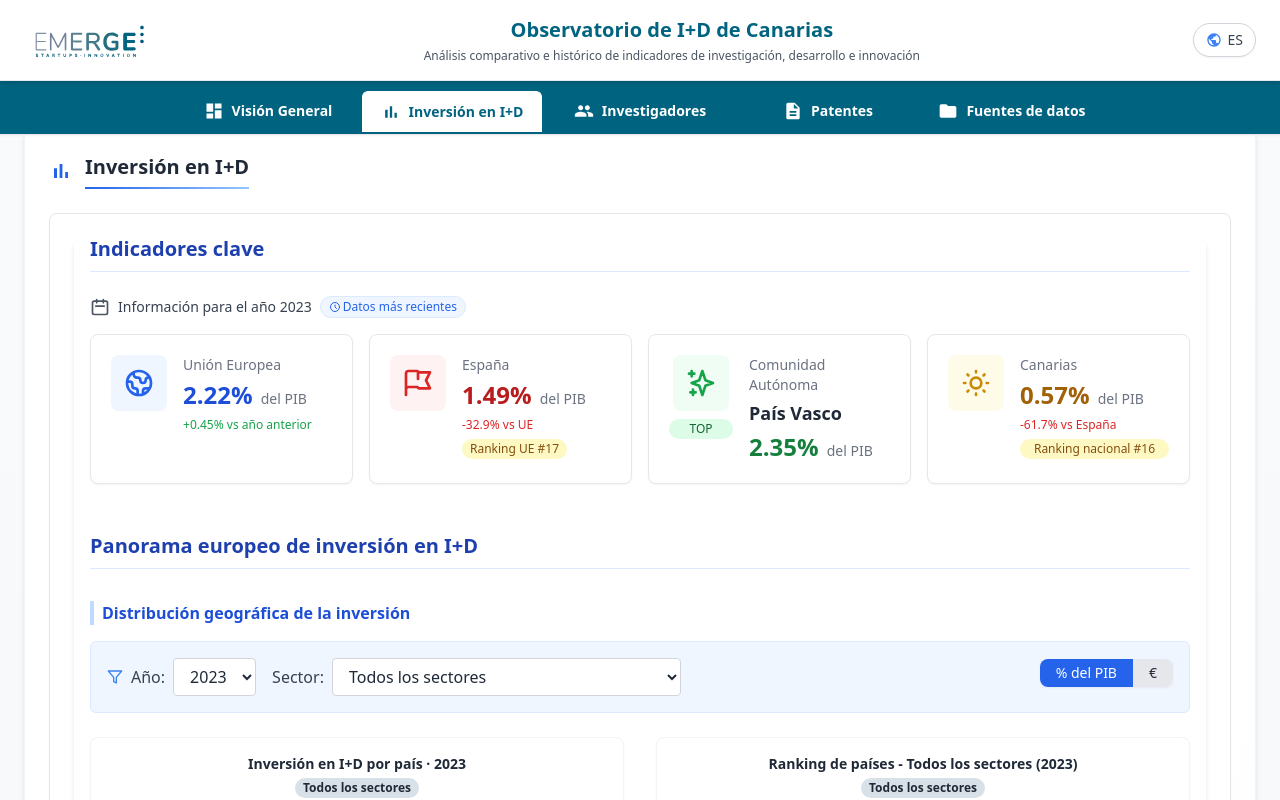
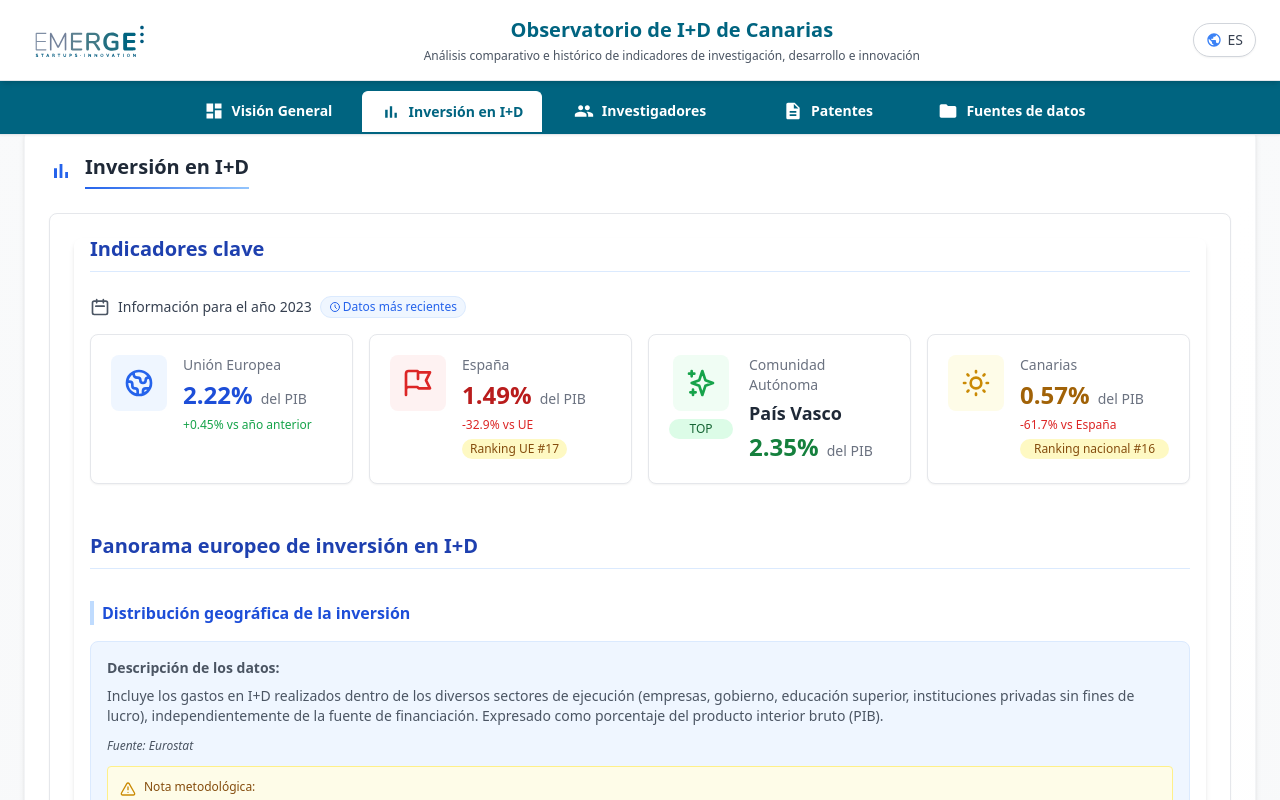
Before and after one commit to dani-rios-data/emerge, a React (Vite) app: page / in a window 1280 px wide. Both pictures are taken after a click on the item "Inversión en I+D". Shown: the top 800 px of the page. Built offline with nearby package versions, Linux system fonts and the light colour scheme.

Commit message:
update fixes

```diff
--- a/src/components/CountryRankingChart.tsx
+++ b/src/components/CountryRankingChart.tsx
@@ -1189,41 +1189,7 @@ const CountryRankingChart: React.FC<CountryRankingChartProps> = ({
 
   // Función para obtener el título del gráfico basado en sector y año seleccionados
   const getChartTitle = () => {
-    // Mapeo de IDs de sector a nombres localizados
-    const sectorNames: Record<string, { es: string, en: string }> = {
-      'total': {
-        es: 'Todos los sectores',
-        en: 'All sectors'
-      },
-      'business': {
-        es: 'Empresas',
-        en: 'Business enterprise'
-      },
-      'government': {
-        es: 'Administración Pública',
-        en: 'Government'
-      },
-      'education': {
-        es: 'Enseñanza Superior',
-        en: 'Higher education'
-      },
-      'nonprofit': {
-        es: 'Instituciones sin fines de lucro',
-        en: 'Non-profit institutions'
-      }
-    };
-
-    // Obtener nombre localizado del sector
-    const sectorName = sectorNames[selectedSector] ?
-                       sectorNames[selectedSector][language] :
-                       (language === 'es' ? 'Todos los sectores' : 'All sectors');
-
-    // Construir el título con el mismo formato que los otros componentes
-    if (language === 'es') {
-      return `Ranking de países - ${sectorName} (${selectedYear})`;
-    } else {
-      return `Country Ranking - ${sectorName} (${selectedYear})`;
-    }
+    return `${language === 'es' ? 'Ranking de países por inversión en I+D' : 'Country Ranking by R&D Investment'} · ${selectedYear}`;
   };
 
   // Función para obtener el color del sector para el título
@@ -1241,10 +1207,10 @@ const CountryRankingChart: React.FC<CountryRankingChartProps> = ({
         <h3 className="text-sm font-semibold text-gray-800">
           {getChartTitle()}
         </h3>
-                 <div className="inline-block mt-1 px-2 py-0.5 rounded-full text-xs font-bold text-gray-800"
+        <div className="inline-block mt-1 px-2 py-0.5 rounded-full text-xs font-bold text-gray-800"
              style={{ backgroundColor: `${d3.color(getSectorColor())?.copy({ opacity: 0.15 })}` }}>
           {(() => {
-            // Obtener el nombre exacto del sector desde los datos de rdSectors
+            // Obtener el nombre exacto del sector desde los datos
             const sectorMapping: Record<string, string> = {
               'total': 'All Sectors',
               'business': 'Business enterprise sector',
@@ -1253,12 +1219,18 @@ const CountryRankingChart: React.FC<CountryRankingChartProps> = ({
               'nonprofit': 'Private non-profit sector'
             };
 
-            // Obtener el nombre del sector en inglés primero
-            const sectorNameEn = sectorMapping[selectedSector] || 'All Sectors';
+            // Normalizar el ID del sector
+            let normalizedId = selectedSector.toLowerCase();
+            if (normalizedId === 'all sectors' || normalizedId === 'all' || normalizedId === 'total') normalizedId = 'total';
+            if (normalizedId === 'business enterprise sector') normalizedId = 'business';
+            if (normalizedId === 'government sector') normalizedId = 'government';
+            if (normalizedId === 'higher education sector') normalizedId = 'education';
+            if (normalizedId === 'private non-profit sector') normalizedId = 'nonprofit';
 
-            // Obtener el nombre en el idioma actual
-            // Buscar en rdSectors (importado en la página principal) a través de props
-            // Si no está disponible, usar valores predeterminados
+            // Obtener el nombre del sector en inglés
+            const sectorNameEn = sectorMapping[normalizedId] || 'All Sectors';
+
+            // Traducir al idioma actual
             if (language === 'es') {
               switch (sectorNameEn) {
                 case 'All Sectors':
--- a/src/components/SourcesSection.tsx
+++ b/src/components/SourcesSection.tsx
@@ -24,6 +24,8 @@ const SourcesSection: React.FC<SourcesSectionProps> = ({ language }) => {
       // Investment sources
       europeanInvestment: "Inversión en I+D en Europa",
       europeanInvestmentDesc: "Datos sobre el porcentaje del PIB invertido en actividades de I+D en países europeos.",
+      europeanGDP: "Producto Interior Bruto en Europa",
+      europeanGDPDesc: "Datos sobre el PIB a precios corrientes en países europeos, utilizados para calcular la inversión aproximada en I+D en millones de euros.",
       spanishGDP: "Producto Interior Bruto en España",
       spanishGDPDesc: "Datos sobre el PIB en comunidades y ciudades autónomas de España.",
       rdSpending: "Gasto en I+D en España y comunidades autónomas",
@@ -59,6 +61,8 @@ const SourcesSection: React.FC<SourcesSectionProps> = ({ language }) => {
       // Investment sources
       europeanInvestment: "R&D Investment in Europe",
       europeanInvestmentDesc: "Data on the percentage of GDP invested in R&D activities in European countries.",
+      europeanGDP: "Gross Domestic Product in Europe",
+      europeanGDPDesc: "Data on GDP at current prices in European countries, used to calculate approximate R&D investment in million euros.",
       spanishGDP: "Gross Domestic Product in Spain",
       spanishGDPDesc: "Data on GDP in Spanish autonomous communities and cities.",
       rdSpending: "R&D Spending in Spain and autonomous communities",
@@ -92,6 +96,15 @@ const SourcesSection: React.FC<SourcesSectionProps> = ({ language }) => {
       title: t('europeanInvestment'),
       description: t('europeanInvestmentDesc'),
       url: "https://ec.europa.eu/eurostat/databrowser/view/tsc00001/default/table?lang=en",
+      organization: "Eurostat",
+      logo: "/logos/eurostat.png",
+      category: "investment" as const
+    },
+    {
+      id: "eurostat-gdp",
+      title: t('europeanGDP'),
+      description: t('europeanGDPDesc'),
+      url: "https://ec.europa.eu/eurostat/databrowser/view/nama_10_gdp/default/table?lang=en",
       organization: "Eurostat",
       logo: "/logos/eurostat.png",
       category: "investment" as const
--- a/src/pages/Investment/index.tsx
+++ b/src/pages/Investment/index.tsx
@@ -884,6 +884,49 @@ const Investment: React.FC<InvestmentProps> = ({ language }) => {
                 `Geographical Distribution of Investment`}
               />
 
+              {/* Descripción del dataset */}
+              <div className="mb-4 text-sm text-gray-600 bg-blue-50 p-4 rounded-lg border border-blue-100">
+                <p className="mb-2">
+                  <strong>
+                    {language === 'es'
+                      ? 'Descripción de los datos:'
+                      : 'Data description:'}
+                  </strong>
+                </p>
+                <p className="mb-3">
+                  {language === 'es'
+                    ? "Incluye los gastos en I+D realizados dentro de los diversos sectores de ejecución (empresas, gobierno, educación superior, instituciones privadas sin fines de lucro), independientemente de la fuente de financiación. Expresado como porcentaje del producto interior bruto (PIB)."
+                    : "Includes the expenditures for R&D performed within the various sectors of performance (business, government, higher education, private non profit), regardless of the source of funds. Expressed as a percentage of gross domestic product (GDP)."
+                  }
+                </p>
+                <p className="text-xs italic">
+                  {language === 'es'
+                    ? "Fuente: Eurostat"
+                    : "Source: Eurostat"
+                  }
+                </p>
+                <div className="bg-yellow-50 p-3 rounded border border-yellow-200 mt-3">
+                  <div className="flex items-start">
+                    <svg xmlns="http://www.w3.org/2000/svg" width="16" height="16" viewBox="0 0 24 24" fill="none" stroke="currentColor" strokeWidth="2" strokeLinecap="round" strokeLinejoin="round" className="text-yellow-600 mr-2 mt-0.5 flex-shrink-0">
+                      <path d="m21.73 18-8-14a2 2 0 0 0-3.48 0l-8 14A2 2 0 0 0 4 21h16a2 2 0 0 0 1.73-3Z"/>
+                      <path d="M12 9v4"/>
+                      <path d="M12 17h.01"/>
+                    </svg>
+                    <div>
+                      <p className="text-yellow-800 font-medium text-xs">
+                        {language === 'es' ? 'Nota metodológica:' : 'Methodological note:'}
+                      </p>
+                      <p className="text-yellow-700 text-xs mt-1">
+                        {language === 'es'
+                          ? "Para calcular los valores en euros se utilizó la información del PIB de Europa a precios corrientes del dataset de Eurostat (nama_10_gdp). Los valores aproximados de inversión en I+D en millones de euros se obtuvieron multiplicando el porcentaje del PIB destinado a I+D por el PIB total de cada país."
+                          : "To calculate values in euros, European GDP information at current prices from the Eurostat dataset (nama_10_gdp) was used. The approximate R&D investment values in million euros were obtained by multiplying the percentage of GDP allocated to R&D by the total GDP of each country."
+                        }
+                      </p>
+                    </div>
+                  </div>
+                </div>
+              </div>
+
               {/* Filtros - DEJAR SOLO UN CONJUNTO DE FILTROS */}
               <div className="bg-blue-50 p-4 rounded-md border border-blue-100 mb-6">
                 <div className="flex flex-wrap items-center justify-between gap-4">
@@ -1063,6 +1106,41 @@ const Investment: React.FC<InvestmentProps> = ({ language }) => {
                 `Regional Distribution of Investment`}
               />
 
+              {/* Descripción del dataset */}
+              <div className="mb-4 text-sm text-gray-600 bg-blue-50 p-4 rounded-lg border border-blue-100">
+                <p className="mb-2">
+                  <strong>
+                    {language === 'es'
+                      ? 'Descripción de los datos:'
+                      : 'Data description:'}
+                  </strong>
+                </p>
+                <p className="mb-3">
+                  {language === 'es'
+                    ? 'Gastos internos totales en actividades de I+D según sectores de ejecución. Resultados basados en Empresa Estadística. España y comunidades autónomas por años.'
+                    : 'Total internal expenditure on R&D activities by performance sectors. Results based on Statistical Enterprise. Spain and autonomous communities by years.'}
+                </p>
+                <div className="bg-yellow-50 p-3 rounded border border-yellow-200">
+                  <div className="flex items-start">
+                    <svg xmlns="http://www.w3.org/2000/svg" width="16" height="16" viewBox="0 0 24 24" fill="none" stroke="currentColor" strokeWidth="2" strokeLinecap="round" strokeLinejoin="round" className="text-yellow-600 mr-2 mt-0.5 flex-shrink-0">
+                      <path d="m21.73 18-8-14a2 2 0 0 0-3.48 0l-8 14A2 2 0 0 0 4 21h16a2 2 0 0 0 1.73-3Z"/>
+                      <path d="M12 9v4"/>
+                      <path d="M12 17h.01"/>
+                    </svg>
+                    <div>
+                      <p className="text-yellow-800 font-medium text-xs">
+                        {language === 'es' ? 'Nota metodológica:' : 'Methodological note:'}
+                      </p>
+                      <p className="text-yellow-700 text-xs mt-1">
+                        {language === 'es'
+                          ? 'Los datos no se encuentran directamente en % del PIB. La información fue calculada cruzando los datos de gasto en I+D con el PIB anual de las comunidades autónomas.'
+                          : 'Data is not directly available as % of GDP. The information was calculated by cross-referencing R&D expenditure data with the annual GDP of the autonomous communities.'}
+                      </p>
+                    </div>
+                  </div>
+                </div>
+              </div>
+
               {/* Filtros para la sección de comunidades autónomas */}
               <div className="bg-blue-50 p-4 rounded-md border border-blue-100 mb-6">
                 <div className="flex flex-wrap items-center justify-between gap-4">
```
